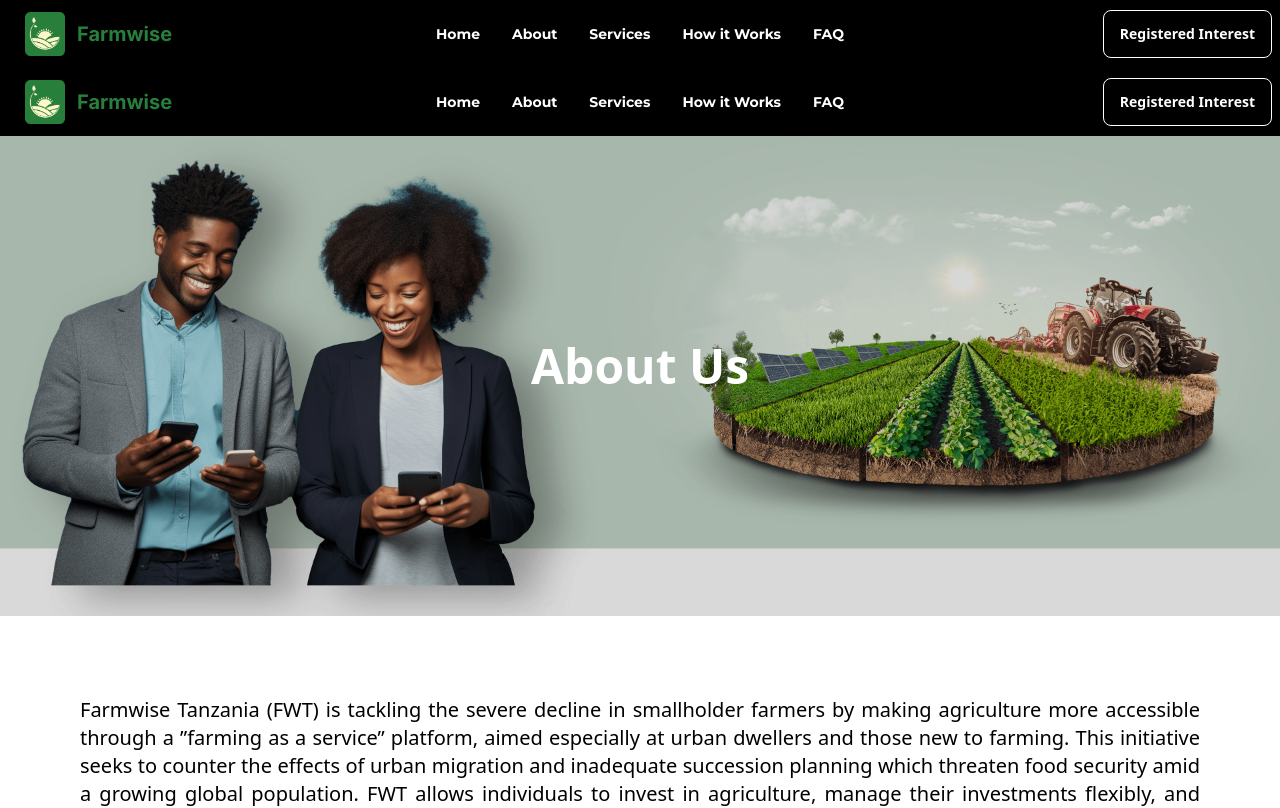
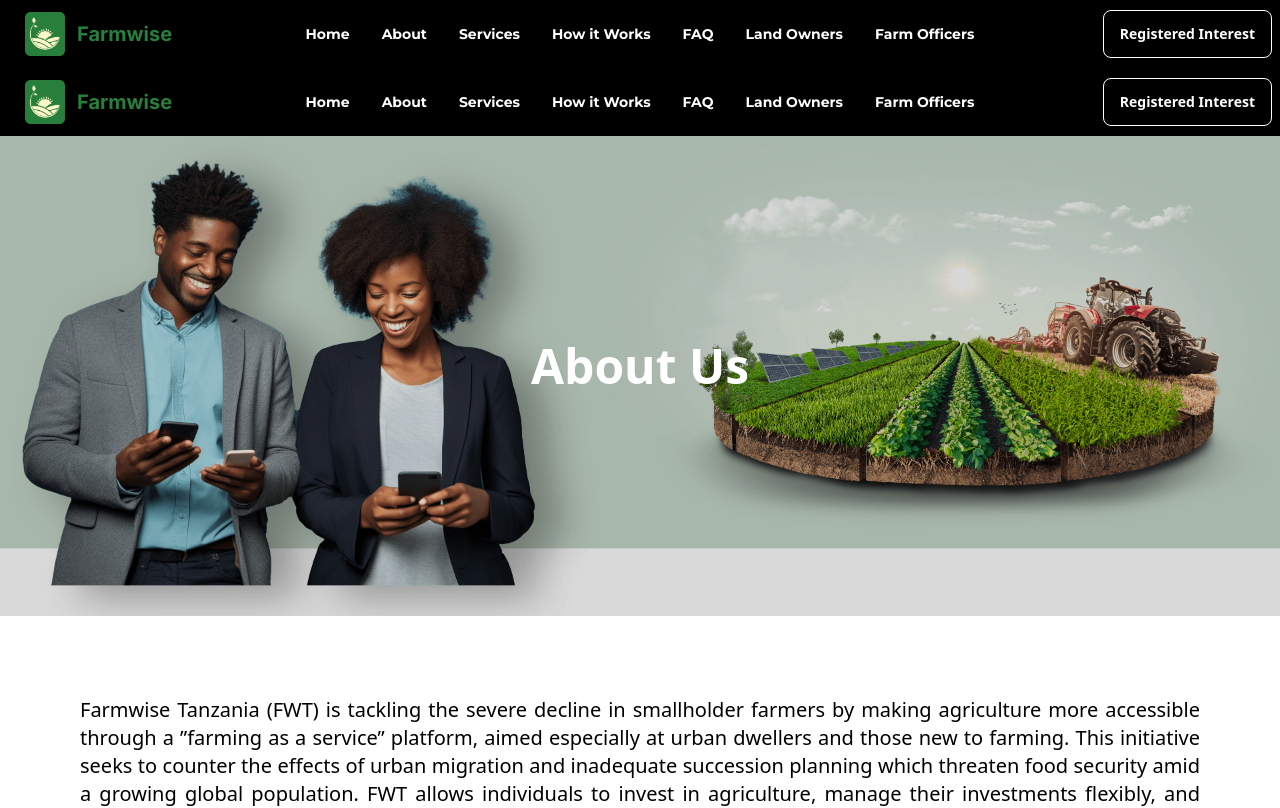
Before and after one commit to kevinmisigaro/farmwise, a Next.js app: page /about in a window 1280 px wide. Shown: the top 808 px of the page. Built offline with nearby package versions, Linux system fonts and the light colour scheme; no server answers.

Commit message:
added nav tabs

```diff
--- a/src/components/navbar/index.tsx
+++ b/src/components/navbar/index.tsx
@@ -88,6 +88,18 @@ function Navbar() {
                 FAQ
               </Link>
             </li>
+
+            <li>
+              <Link href={"/"} className={`${mali.className}`}>
+                Land Owners
+              </Link>
+            </li>
+
+            <li>
+              <Link href={"/"} className={`${mali.className}`}>
+                Farm Officers
+              </Link>
+            </li>
           </ul>
         </div>
         <Link
@@ -156,11 +168,23 @@ function Navbar() {
               FAQ
             </Link>
           </li>
+
+          <li>
+            <Link href={"/"} className={`${mali.className}`}>
+              Land Owners
+            </Link>
+          </li>
+
+          <li>
+            <Link href={"/"} className={`${mali.className}`}>
+              Farm Officers
+            </Link>
+          </li>
         </ul>
       </div>
       <div className="navbar-end">
         <Link className="btn" href="/contact">
-        Registered Interest
+          Registered Interest
         </Link>
       </div>
     </div>
```
